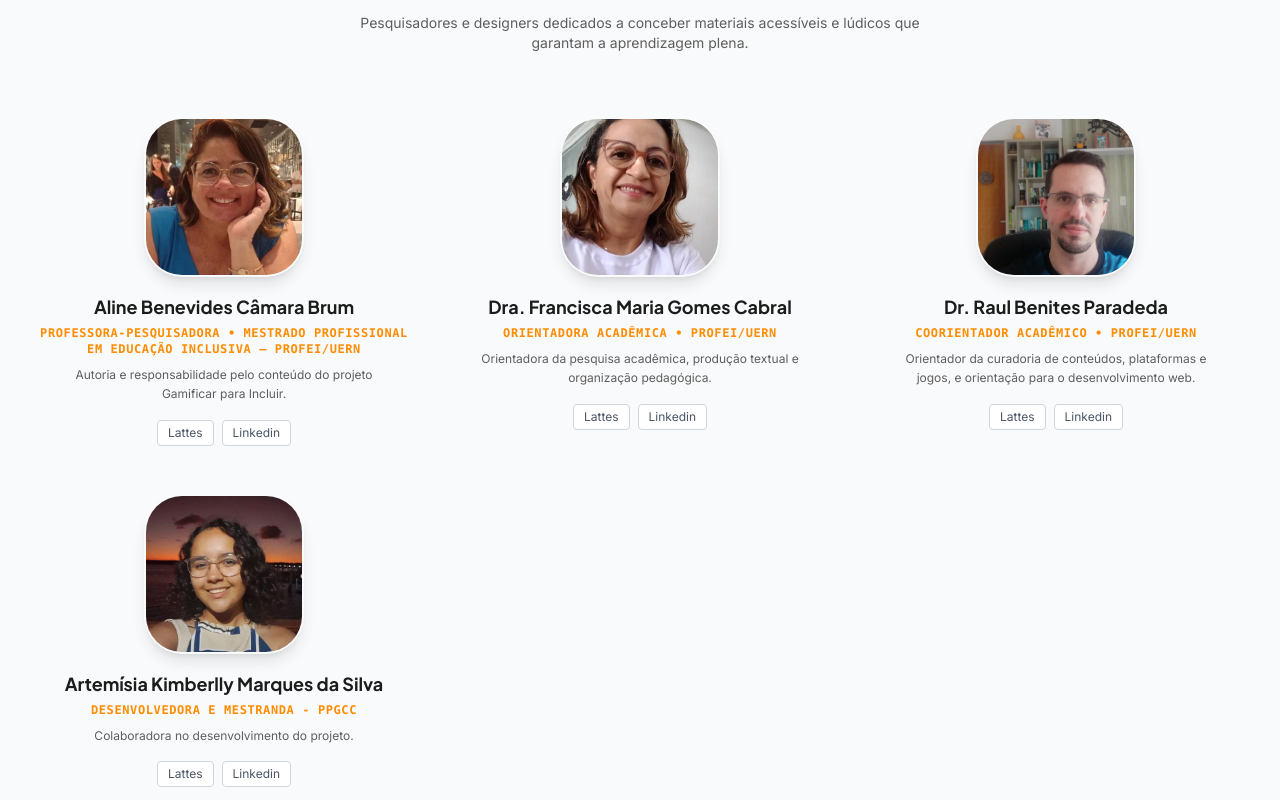
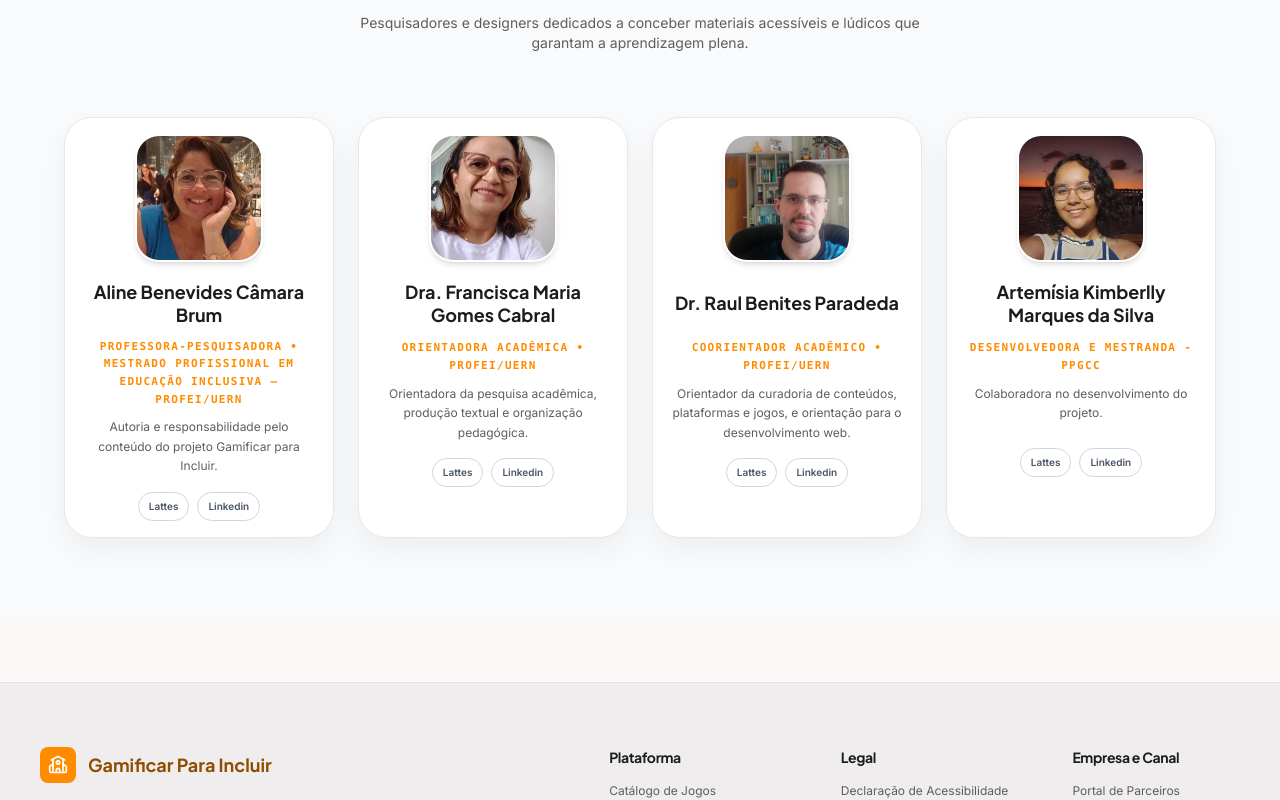
Before and after one commit to Misians/Gamificar-Para-Incluir, a React (Vite) app: page / in a window 1280 px wide. Shown: the part 4227-5027 px from the top of the page. Built offline with nearby package versions, Linux system fonts and the light colour scheme; no server answers; the database is empty.

Commit message:
docs: update README and add LICENSE file for CC BY 4.0

```diff
--- a/src/components/CourseCatalog.tsx
+++ b/src/components/CourseCatalog.tsx
@@ -475,15 +475,16 @@ export default function CourseCatalog({
             </p>
           </div>
 
-          <div className="grid grid-cols-1 md:grid-cols-3 gap-12">
+          <div className="max-w-6xl mx-auto">
+            <div className="grid grid-cols-1 sm:grid-cols-2 xl:grid-cols-4 gap-5 md:gap-6">
               {FOUNDERS_DATA.map((founder) => (
                 <div
                   key={founder.name}
-                className="text-center space-y-4 group"
+                  className="group h-full"
                   id={`founder-${founder.name.toLowerCase().replace(/\s/g, '-')}`}
                 >
-                {/* Rounded avatar container */}
-                <div className="w-40 h-40 mx-auto rounded-[38px] overflow-hidden border-2 border-transparent group-hover:border-[#ff8c00] shadow-lg group-hover:scale-103 transition-all duration-300">
+                  <div className="h-full rounded-[28px] border border-gray-200 bg-white p-4 shadow-[0_12px_30px_rgba(27,28,28,0.05)] transition-all duration-300 hover:-translate-y-1 hover:border-[#ff8c00]/50 hover:shadow-[0_20px_40px_rgba(255,140,0,0.12)]">
+                    <div className="w-28 h-28 md:w-32 md:h-32 mx-auto rounded-[24px] overflow-hidden border-2 border-transparent shadow-md transition-all duration-300 group-hover:border-[#ff8c00]">
                       <img
                         src={founder.avatar}
                         alt={`Retrato oficial da idealizadora ${founder.name}`}
@@ -491,20 +492,23 @@ export default function CourseCatalog({
                       />
                     </div>
 
-                <div className="space-y-1">
-                  <h4 className="font-display font-bold text-lg text-[#1b1c1c]">{founder.name}</h4>
-                  <p className="font-mono text-xs font-bold text-[#ff8c00] uppercase tracking-wider">{founder.role}</p>
-                  <p className="font-sans text-xs text-[#5f5e5e] max-w-xs mx-auto pt-1 leading-relaxed">
+                    <div className="mt-4 space-y-2 text-center">
+                      <h4 className="font-display font-bold text-base md:text-lg leading-tight text-[#1b1c1c] min-h-[52px] flex items-center justify-center">
+                        {founder.name}
+                      </h4>
+                      <p className="font-mono text-[10px] md:text-[11px] font-bold uppercase tracking-[0.12em] text-[#ff8c00] leading-relaxed min-h-[38px] flex items-center justify-center">
+                        {founder.role}
+                      </p>
+                      <p className="font-sans text-[11px] md:text-xs text-[#5f5e5e] leading-relaxed min-h-[48px]">
                         {founder.bio}
                       </p>
 
-                  {/* Digital links corrigidos usando a tag <a> */}
-                  <div className="flex justify-center gap-2 pt-3">
+                      <div className="flex justify-center gap-2 pt-2">
                         <a
                           href={founder.lattesLink}
                           target="_blank"
                           rel="noopener noreferrer"
-                      className="p-1 px-2.5 rounded bg-white text-xs border border-gray-300 text-gray-600 hover:border-[#ff8c00] hover:text-[#ff8c00] transition-colors"
+                          className="rounded-full border border-gray-300 bg-white px-2.5 py-1.5 text-[10px] font-semibold text-gray-600 transition-colors hover:border-[#ff8c00] hover:text-[#ff8c00]"
                           title="Currículo Lattes"
                         >
                           Lattes
@@ -513,7 +517,7 @@ export default function CourseCatalog({
                           href={founder.Linkedin || '#'}
                           target="_blank"
                           rel="noopener noreferrer"
-                      className="p-1 px-2.5 rounded bg-white text-xs border border-gray-300 text-gray-600 hover:border-[#ff8c00] hover:text-[#ff8c00] transition-colors"
+                          className="rounded-full border border-gray-300 bg-white px-2.5 py-1.5 text-[10px] font-semibold text-gray-600 transition-colors hover:border-[#ff8c00] hover:text-[#ff8c00]"
                           title="Acessar LinkedIn"
                         >
                           Linkedin
@@ -521,7 +525,9 @@ export default function CourseCatalog({
                       </div>
                     </div>
                   </div>
+                </div>
               ))}
+            </div>
           </div>
 
         </div>
```
Also changed, not shown: 2 other files (tests, documents, lock files or other folders). Lines whose indentation alone changed are shown as unchanged.
